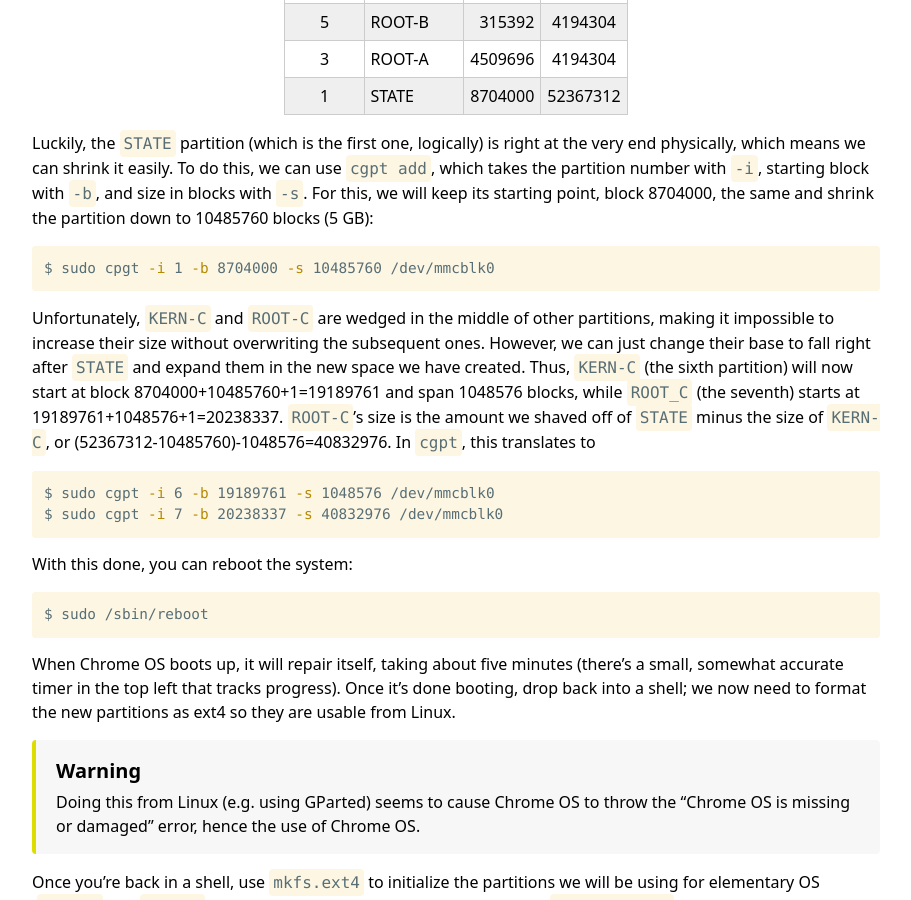
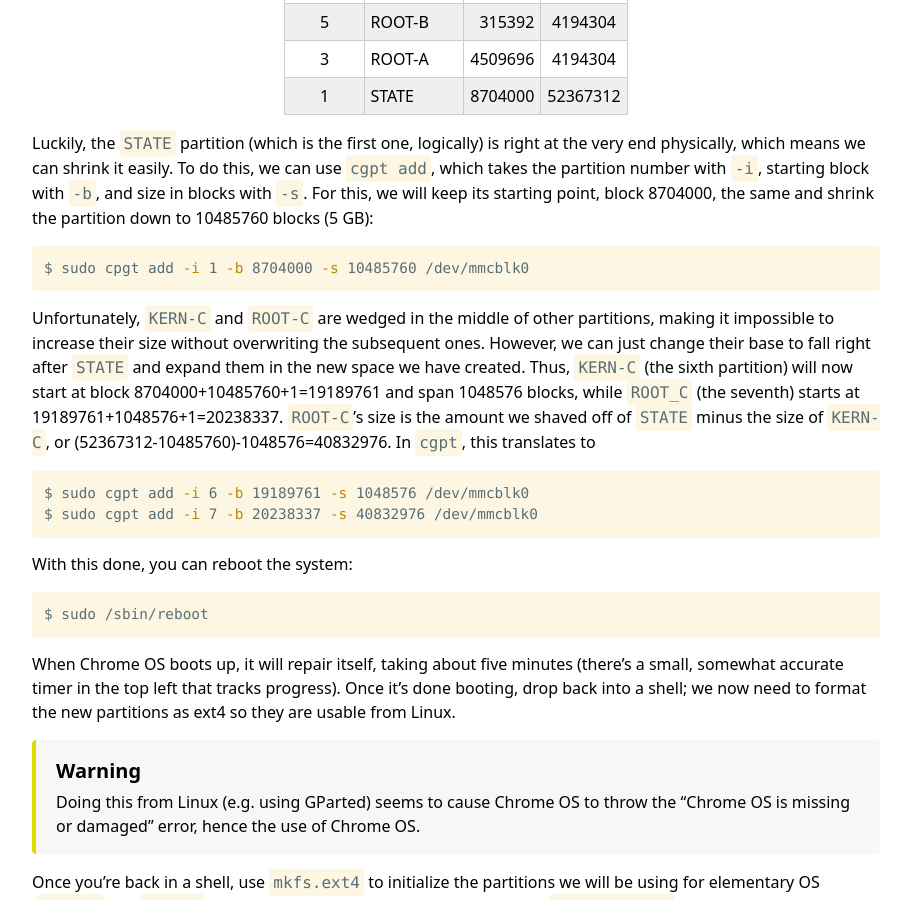
Before and after one commit to saagarjha/saagarjha.github.io, a Jekyll site: the page built from _posts/2019-03-13-dual-booting-chrome-os-and-elementary-os/2019-03-13-dual-booting-chrome-os-and-elementary-os.md, in a window 1280 px wide and 900 px high, scrolled down 5430 px. Shown: the whole window, without its empty margins (184-1095 px from the left). Built offline with Jekyll 4.4.1, drawn with Linux system fonts in a browser that asks for light colours.

Commit message:
Use cgpt add

````diff
--- a/_posts/2019-03-13-dual-booting-chrome-os-and-elementary-os/2019-03-13-dual-booting-chrome-os-and-elementary-os.md
+++ b/_posts/2019-03-13-dual-booting-chrome-os-and-elementary-os/2019-03-13-dual-booting-chrome-os-and-elementary-os.md
@@ -149,14 +149,14 @@
 Luckily, the `STATE` partition (which is the first one, logically) is right at the very end physically, which means we can shrink it easily. To do this, we can use `cgpt add`, which takes the partition number with `-i`, starting block with `-b`, and size in blocks with `-s`. For this, we will keep its starting point, block 8704000, the same and shrink the partition down to 10485760 blocks (5 GB):
 
 ```console
-$ sudo cpgt -i 1 -b 8704000 -s 10485760 /dev/mmcblk0
+$ sudo cpgt add -i 1 -b 8704000 -s 10485760 /dev/mmcblk0
 ```
 
 Unfortunately, `KERN-C` and `ROOT-C` are wedged in the middle of other partitions, making it impossible to increase their size without overwriting the subsequent ones. However, we can just change their base to fall right after `STATE` and expand them in the new space we have created. Thus, `KERN-C` (the sixth partition) will now start at block 8704000+10485760+1=19189761 and span 1048576 blocks, while `ROOT_C` (the seventh) starts at 19189761+1048576+1=20238337. `ROOT-C`'s size is the amount we shaved off of `STATE` minus the size of `KERN-C`, or (52367312-10485760)-1048576=40832976. In `cgpt`, this translates to
 
 ```console
-$ sudo cgpt -i 6 -b 19189761 -s 1048576 /dev/mmcblk0
-$ sudo cgpt -i 7 -b 20238337 -s 40832976 /dev/mmcblk0
+$ sudo cgpt add -i 6 -b 19189761 -s 1048576 /dev/mmcblk0
+$ sudo cgpt add -i 7 -b 20238337 -s 40832976 /dev/mmcblk0
 ```
 
 With this done, you can reboot the system:
````
